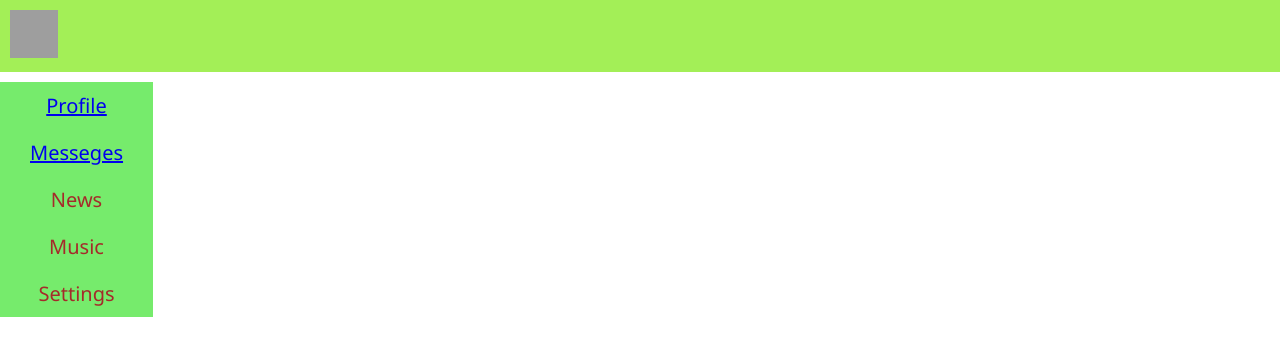
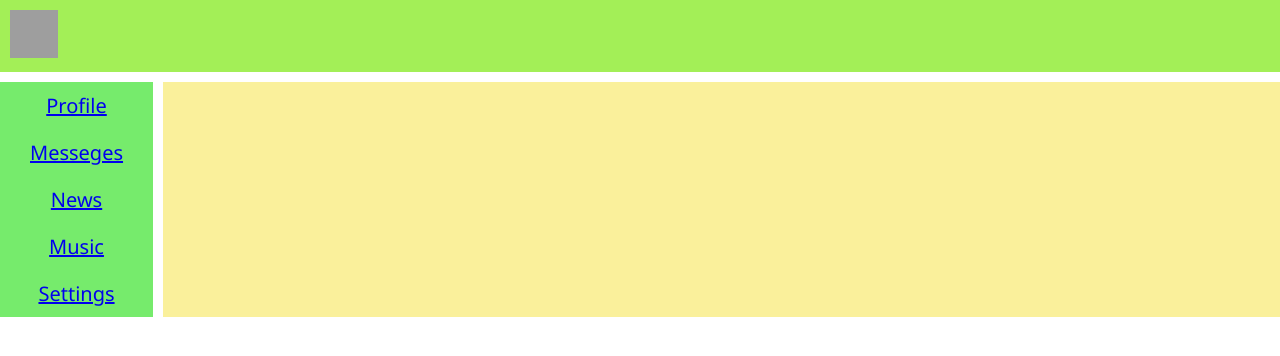
Before and after one commit to 381706-1KolesovaChristina/Test2, a React (Create React App) app in the folder my-app/: page / in a window 1280 px wide. Shown: the top 356 px of the page. Built offline with nearby package versions, Linux system fonts and the light colour scheme; grey boxes are pictures that could not be loaded.

Commit message:
03/06 (20)
activ in css

```diff
--- a/my-app/src/App.css
+++ b/my-app/src/App.css
@@ -47,3 +47,8 @@
   grid-template-columns: 1fr 11fr;
   grid-gap: 10px;
 }
+
+.app-wrapper-content {
+  grid-area: c;
+  background-color: rgb(250, 240, 155);
+}
--- a/my-app/src/components/Navbar/Navbar.jsx
+++ b/my-app/src/components/Navbar/Navbar.jsx
@@ -1,23 +1,24 @@
+import { NavLink } from 'react-router-dom';
 import s from './Navbar.module.css'
 
 console.log(s);
 const Navbar = () => {
     return (
         <nav className={s.nav}>
-            <div className={`${s.item} ${s.active}`}>
-                <a href='/profile'>Profile</a>
+            <div className={s.item/*`${s.item} ${s.active}`*/}>
+                <NavLink to='/profile' /*activeClassName={s.active}*/ /*className={({ isActive }) => (isActive ? s.active : '')}*/>Profile</NavLink>
             </div>
             <div className={s.item}>
-                <a href="/dialogs">Messeges</a>
+                <NavLink to="/dialogs" /*className={({ isActive }) => (isActive ? s.active : '')}*/>Messeges</NavLink>
             </div>
             <div className={s.item}>
-                News
+                <NavLink to="/news" /*className={({ isActive }) => (isActive ? s.active : '')}*/>News</NavLink>
             </div>
             <div className={s.item}>
-                Music
+                <NavLink to="/music" /*className={({ isActive }) => (isActive ? s.active : '')}*/>Music</NavLink>
             </div>
             <div className={s.item}>
-                Settings
+                <NavLink to="/settings" /*className={({ isActive }) => (isActive ? s.active : '')}*/>Settings</NavLink>
             </div>
         </nav>
     )
--- a/my-app/src/components/Navbar/Navbar.module.css
+++ b/my-app/src/components/Navbar/Navbar.module.css
@@ -4,7 +4,7 @@
 }
 
 .item {
-    color: brown;
+    color: rgb(234, 255, 228);
 
     font-size: 20px;
     font-family: 'Segoe UI', Tahoma, Geneva, Verdana, sans-serif;
@@ -14,6 +14,12 @@
     padding: 10px 30px;
 }
 
-.item.active {
-    color: blueviolet;
+/*.item*/
+/*.active {
+    color: rgb(255, 150, 195);
+}*/
+
+.item a:active,
+.item a:focus {
+    color: rgb(255, 150, 195);
 }
```
